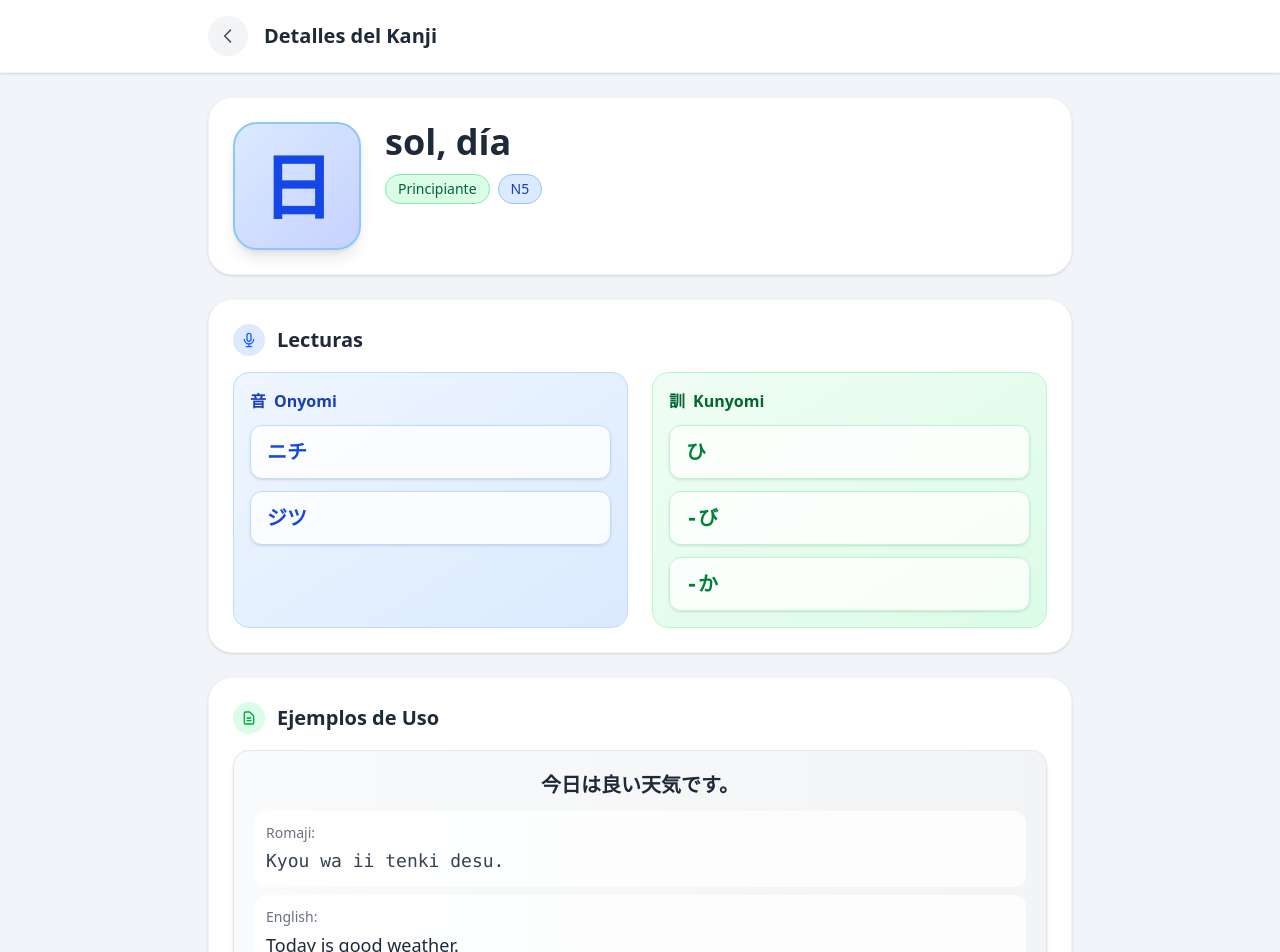
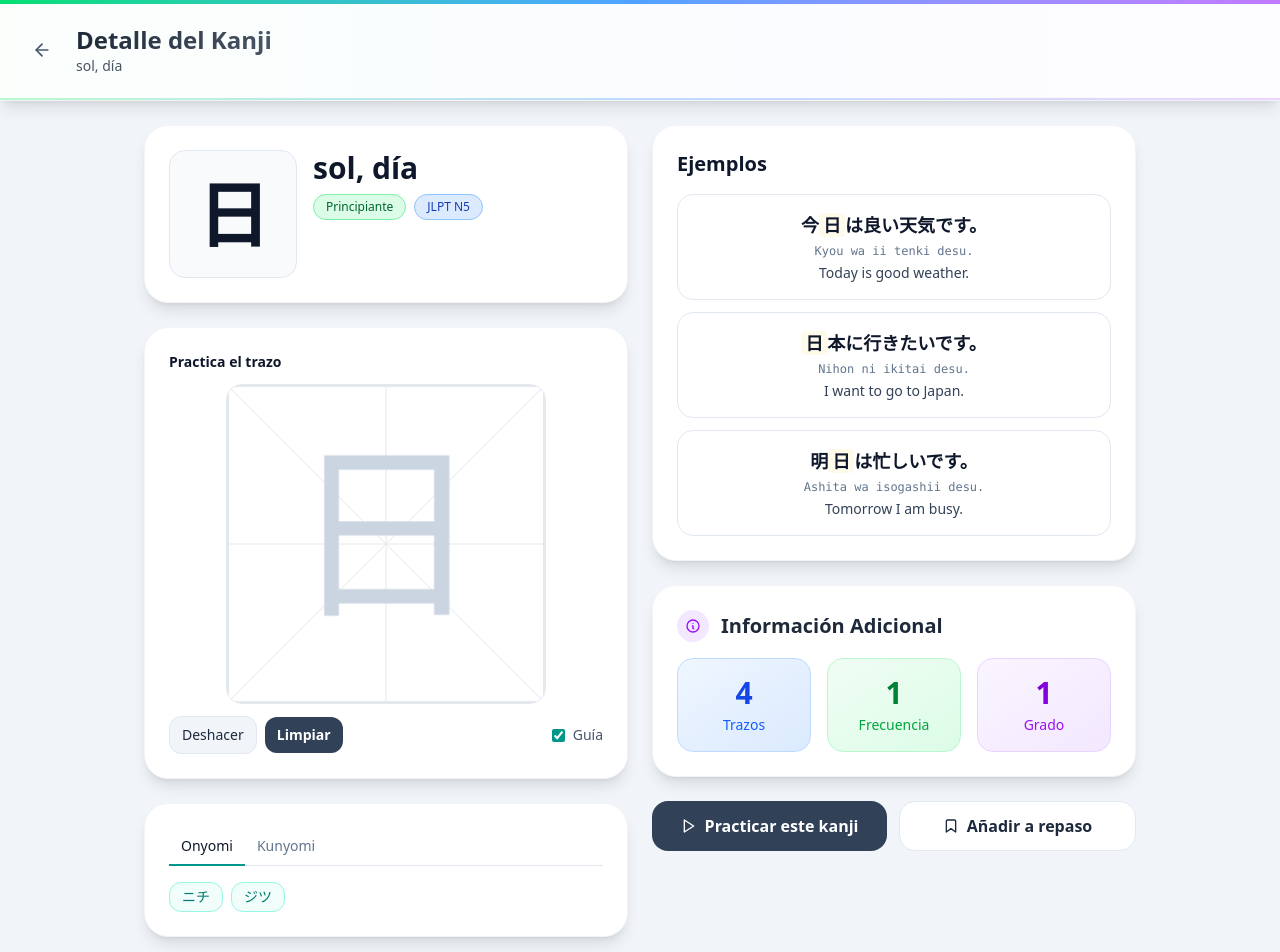
Before and after one commit to NoeOsorio/kanjy-study-app, a React (Vite) app: page /kanji/1 in a window 1280 px wide. Shown: the top 952 px of the page. Built offline with nearby package versions, Linux system fonts and the light colour scheme.

Commit message:
Add KanjiCanvas component for stroke practice and integrate into KanjiDetailPage. Enhance layout with PageHeader and improve kanji display with interactive canvas for drawing strokes. Update reading tabs for better user experience and visual clarity.

```diff
--- /dev/null
+++ b/src/components/KanjiCanvas.tsx
@@ -0,0 +1,209 @@
+import { useEffect, useRef, useState } from 'react';
+
+type Point = { x: number; y: number };
+
+interface KanjiCanvasProps {
+  character: string;
+  size?: number; // CSS pixels
+  defaultShowGrid?: boolean;
+}
+
+export default function KanjiCanvas({ character, size = 300, defaultShowGrid = true }: KanjiCanvasProps) {
+  const guideRef = useRef<HTMLCanvasElement | null>(null);
+  const drawRef = useRef<HTMLCanvasElement | null>(null);
+  const [strokes, setStrokes] = useState<Point[][]>([]);
+  const [isDrawing, setIsDrawing] = useState(false);
+  const [showGrid, setShowGrid] = useState(defaultShowGrid);
+  const currentStrokeRef = useRef<Point[]>([]);
+
+  // Resize both canvases only when size changes
+  useEffect(() => {
+    resizeCanvas(guideRef.current);
+    resizeCanvas(drawRef.current);
+    renderGuide();
+    redrawStrokes();
+    // eslint-disable-next-line react-hooks/exhaustive-deps
+  }, [size]);
+
+  // Re-render guide when character or visibility changes
+  useEffect(() => {
+    renderGuide();
+    // eslint-disable-next-line react-hooks/exhaustive-deps
+  }, [character, showGrid]);
+
+  // Redraw strokes when strokes change
+  useEffect(() => {
+    redrawStrokes();
+  }, [strokes]);
+
+  const resizeCanvas = (canvas: HTMLCanvasElement | null) => {
+    if (!canvas) return;
+    const dpr = window.devicePixelRatio || 1;
+    const desired = size * dpr;
+    if (canvas.width !== desired || canvas.height !== desired) {
+      canvas.width = desired;
+      canvas.height = desired;
+      canvas.style.width = `${size}px`;
+      canvas.style.height = `${size}px`;
+    }
+    const ctx = canvas.getContext('2d');
+    if (ctx) ctx.setTransform(dpr, 0, 0, dpr, 0, 0);
+  };
+
+  const renderGuide = () => {
+    const canvas = guideRef.current;
+    if (!canvas) return;
+    const ctx = canvas.getContext('2d');
+    if (!ctx) return;
+    ctx.clearRect(0, 0, size, size);
+    if (!showGrid) return; // ocultar guía
+    // Fondo
+    ctx.fillStyle = '#ffffff';
+    ctx.fillRect(0, 0, size, size);
+    // Marco
+    ctx.strokeStyle = '#e5e7eb';
+    ctx.lineWidth = 2;
+    ctx.strokeRect(1, 1, size - 2, size - 2);
+    // Guías
+    ctx.strokeStyle = '#e5e7eb';
+    ctx.lineWidth = 1;
+    ctx.beginPath();
+    ctx.moveTo(size / 2, 0);
+    ctx.lineTo(size / 2, size);
+    ctx.moveTo(0, size / 2);
+    ctx.lineTo(size, size / 2);
+    ctx.moveTo(0, 0);
+    ctx.lineTo(size, size);
+    ctx.moveTo(size, 0);
+    ctx.lineTo(0, size);
+    ctx.stroke();
+    // Kanji guía
+    ctx.fillStyle = '#cbd5e1';
+    ctx.textAlign = 'center';
+    ctx.textBaseline = 'middle';
+    const fontSize = size * 0.6;
+    ctx.font = `${fontSize}px 'Noto Sans JP', 'Hiragino Sans', 'Yu Gothic', 'Meiryo', sans-serif`;
+    ctx.fillText(character, size / 2, size / 2 + size * 0.02);
+  };
+
+  const redrawStrokes = () => {
+    const canvas = drawRef.current;
+    if (!canvas) return;
+    const ctx = canvas.getContext('2d');
+    if (!ctx) return;
+    ctx.clearRect(0, 0, size, size);
+    ctx.lineJoin = 'round';
+    ctx.lineCap = 'round';
+    ctx.strokeStyle = 'rgba(15,23,42,0.95)';
+    strokes.forEach(stroke => {
+      if (stroke.length < 2) return;
+      for (let i = 1; i < stroke.length; i++) {
+        const prev = stroke[i - 1];
+        const curr = stroke[i];
+        const dx = curr.x - prev.x;
+        const dy = curr.y - prev.y;
+        const dist = Math.sqrt(dx * dx + dy * dy);
+        const minW = 6;
+        const maxW = 12;
+        const t = Math.min(1, Math.max(0, dist / 12));
+        ctx.lineWidth = maxW - t * (maxW - minW);
+        ctx.beginPath();
+        ctx.moveTo(prev.x, prev.y);
+        ctx.lineTo(curr.x, curr.y);
+        ctx.stroke();
+      }
+    });
+  };
+
+  const pointFromEvent = (e: React.MouseEvent | React.TouchEvent): Point | null => {
+    const canvas = drawRef.current;
+    if (!canvas) return null;
+    const rect = canvas.getBoundingClientRect();
+    const clientX = 'touches' in e ? e.touches[0]?.clientX : (e as React.MouseEvent).clientX;
+    const clientY = 'touches' in e ? e.touches[0]?.clientY : (e as React.MouseEvent).clientY;
+    if (clientX === undefined || clientY === undefined) return null;
+    return { x: clientX - rect.left, y: clientY - rect.top };
+  };
+
+  const handleDown = (e: React.MouseEvent | React.TouchEvent) => {
+    e.preventDefault();
+    const p = pointFromEvent(e);
+    if (!p) return;
+    setIsDrawing(true);
+    currentStrokeRef.current = [p];
+  };
+
+  const handleMove = (e: React.MouseEvent | React.TouchEvent) => {
+    if (!isDrawing) return;
+    const p = pointFromEvent(e);
+    if (!p) return;
+    currentStrokeRef.current.push(p);
+    // Draw incremental only on drawing canvas
+    const canvas = drawRef.current;
+    if (!canvas) return;
+    const ctx = canvas.getContext('2d');
+    if (!ctx) return;
+    const s = currentStrokeRef.current;
+    if (s.length < 2) return;
+    ctx.lineJoin = 'round';
+    ctx.lineCap = 'round';
+    const prev = s[s.length - 2];
+    const curr = s[s.length - 1];
+    const dx = curr.x - prev.x;
+    const dy = curr.y - prev.y;
+    const dist = Math.sqrt(dx * dx + dy * dy);
+    const minW = 6;
+    const maxW = 12;
+    const t = Math.min(1, Math.max(0, dist / 12));
+    ctx.strokeStyle = 'rgba(15,23,42,0.95)';
+    ctx.lineWidth = maxW - t * (maxW - minW);
+    ctx.beginPath();
+    ctx.moveTo(prev.x, prev.y);
+    ctx.lineTo(curr.x, curr.y);
+    ctx.stroke();
+  };
+
+  const handleUp = () => {
+    if (!isDrawing) return;
+    setIsDrawing(false);
+    const stroke = currentStrokeRef.current;
+    currentStrokeRef.current = [];
+    if (stroke.length > 1) setStrokes(prev => [...prev, stroke]);
+  };
+
+  const handleLeave = () => {
+    if (isDrawing) handleUp();
+  };
+
+  const handleClear = () => setStrokes([]);
+  const handleUndo = () => setStrokes(prev => prev.slice(0, -1));
+
+  return (
+    <div className="w-full">
+      <div className="relative mx-auto" style={{ width: size, maxWidth: '100%' }}>
+        {/* Capa de guía */}
+        <canvas ref={guideRef} className="block rounded-2xl border border-slate-200 bg-white" />
+        {/* Capa de dibujo */}
+        <canvas
+          ref={drawRef}
+          className="absolute inset-0 rounded-2xl touch-none select-none"
+          onMouseDown={handleDown}
+          onMouseMove={handleMove}
+          onMouseUp={handleUp}
+          onMouseLeave={handleLeave}
+          onTouchStart={handleDown}
+          onTouchMove={handleMove}
+          onTouchEnd={handleUp}
+        />
+      </div>
+      <div className="mt-3 flex items-center gap-2">
+        <button onClick={handleUndo} className="px-3 py-2 rounded-xl bg-slate-100 hover:bg-slate-200 text-slate-800 text-sm font-medium border border-slate-200">Deshacer</button>
+        <button onClick={handleClear} className="px-3 py-2 rounded-xl bg-slate-700 hover:bg-slate-800 text-white text-sm font-semibold">Limpiar</button>
+        <label className="ml-auto inline-flex items-center gap-2 text-sm text-slate-600 cursor-pointer">
+          <input type="checkbox" className="accent-teal-600" checked={showGrid} onChange={() => setShowGrid(v => !v)} />
+          Guía
+        </label>
+      </div>
+    </div>
+  );
+}
--- a/src/pages/KanjiDetailPage.tsx
+++ b/src/pages/KanjiDetailPage.tsx
@@ -1,13 +1,17 @@
 import { useState, useEffect } from 'react';
 import { useParams, useNavigate } from 'react-router-dom';
+import PageHeader from '../components/PageHeader';
 import { getKanjiById, getKanjiExamples } from '../services/kanjiService';
 import type { Kanji, KanjiExample } from '../types';
+import { FiArrowLeft, FiCopy, FiVolume2, FiPlay, FiBookmark } from 'react-icons/fi';
+import KanjiCanvas from '../components/KanjiCanvas';
 
 export default function KanjiDetailPage() {
   const navigate = useNavigate();
   const { kanjiId } = useParams<{ kanjiId: string }>();
   const [kanji, setKanji] = useState<Kanji | null>(null);
   const [examples, setExamples] = useState<KanjiExample[]>([]);
+  const [activeReadingTab, setActiveReadingTab] = useState<'onyomi' | 'kunyomi'>('onyomi');
 
   useEffect(() => {
     if (kanjiId) {
@@ -72,114 +76,100 @@ export default function KanjiDetailPage() {
 
   return (
     <div className="min-h-screen bg-slate-100">
-      {/* Header con botón de back */}
-      <div className="bg-white shadow-sm border-b border-gray-100">
-        <div className="max-w-4xl mx-auto px-4 py-4">
-          <div className="flex items-center">
-            <button
-              onClick={() => navigate(-1)}
-              className="w-10 h-10 bg-gray-100 hover:bg-gray-200 rounded-full flex items-center justify-center text-gray-600 hover:text-gray-800 transition-colors mr-4"
-            >
-              <svg className="w-5 h-5" fill="none" stroke="currentColor" viewBox="0 0 24 24">
-                <path strokeLinecap="round" strokeLinejoin="round" strokeWidth={2} d="M15 19l-7-7 7-7" />
-              </svg>
+      <PageHeader
+        title="Detalle del Kanji"
+        description={kanji.meaning}
+        leftContent={
+          <button onClick={() => navigate(-1)} className="p-2 rounded-lg text-slate-600 hover:text-slate-900 hover:bg-slate-100">
+            <FiArrowLeft className="w-5 h-5" />
           </button>
-            <h1 className="text-xl font-bold text-gray-800">Detalles del Kanji</h1>
-          </div>
-        </div>
-      </div>
+        }
+      />
 
       {/* Contenido principal */}
-      <div className="max-w-4xl mx-auto px-4 py-6">
-        {/* Header del Kanji */}
-        <div className="bg-white rounded-3xl p-6 mb-6 shadow-sm border border-gray-100">
-          <div className="flex flex-col sm:flex-row items-center sm:items-start space-y-4 sm:space-y-0 sm:space-x-6">
-            <div className="w-24 h-24 sm:w-32 sm:h-32 bg-gradient-to-br from-blue-100 to-indigo-200 rounded-3xl flex items-center justify-center border-2 border-blue-300 shadow-lg">
-              <span className="text-5xl sm:text-6xl lg:text-7xl font-bold text-blue-700">{kanji.character}</span>
+      <div className="max-w-5xl mx-auto px-4 py-6">
+        <div className="grid grid-cols-1 md:grid-cols-2 gap-6 items-start">
+          {/* Columna izquierda: Kanji + Canvas + Lecturas */}
+          <div className="space-y-6">
+            {/* Kanji hero */}
+            <div className="bg-white rounded-3xl p-6 shadow-lg border border-gray-100">
+              <div className="flex items-start gap-4">
+                <div className="w-28 h-28 md:w-32 md:h-32 bg-slate-50 rounded-2xl border border-slate-200 flex items-center justify-center">
+                  <span className="text-6xl md:text-7xl font-semibold text-slate-900">{kanji.character}</span>
                 </div>
-            <div className="text-center sm:text-left">
-              <h2 className="text-2xl sm:text-3xl lg:text-4xl font-bold text-gray-800 mb-3">{kanji.meaning}</h2>
-              <div className="flex flex-wrap justify-center sm:justify-start gap-2">
-                <span className={`px-3 py-1 rounded-full text-sm font-medium border ${getDifficultyColor(kanji.difficulty)}`}>
+                <div className="flex-1">
+                  <h2 className="text-2xl md:text-3xl font-semibold text-slate-900">{kanji.meaning}</h2>
+                  <div className="mt-2 flex flex-wrap gap-2">
+                    <span className={`px-3 py-1 rounded-full text-xs font-medium border ${getDifficultyColor(kanji.difficulty)}`}>
                       {kanji.difficulty === 'beginner' ? 'Principiante' : kanji.difficulty === 'intermediate' ? 'Intermedio' : 'Avanzado'}
                     </span>
-                <span className={`px-3 py-1 rounded-full text-sm font-medium border ${getJLPTLevelColor(kanji.jlptLevel)}`}>
-                  {kanji.jlptLevel}
+                    <span className={`px-3 py-1 rounded-full text-xs font-medium border ${getJLPTLevelColor(kanji.jlptLevel)}`}>
+                      JLPT {kanji.jlptLevel}
                     </span>
                   </div>
                 </div>
               </div>
             </div>
 
-        {/* Lecturas */}
-        <div className="bg-white rounded-3xl p-6 mb-6 shadow-sm border border-gray-100">
-          <h3 className="text-xl font-bold text-gray-800 mb-4 flex items-center">
-            <span className="w-8 h-8 bg-blue-100 rounded-full flex items-center justify-center mr-3">
-              <svg className="w-4 h-4 text-blue-600" fill="none" stroke="currentColor" viewBox="0 0 24 24">
-                <path strokeLinecap="round" strokeLinejoin="round" strokeWidth={2} d="M19 11a7 7 0 01-7 7m0 0a7 7 0 01-7-7m7 7v4m0 0H8m4 0h4m-4-8a3 3 0 01-3-3V5a3 3 0 116 0v6a3 3 0 01-3 3z" />
-              </svg>
-            </span>
-            Lecturas
-          </h3>
-          <div className="grid grid-cols-1 sm:grid-cols-2 gap-6">
-            <div className="bg-gradient-to-br from-blue-50 to-blue-100 rounded-2xl p-4 border border-blue-200">
-              <h4 className="font-bold text-blue-800 mb-3 flex items-center">
-                <span className="mr-2">音</span>
-                Onyomi
-              </h4>
-              <div className="space-y-3">
-                {kanji.readings.onyomi.map((reading, idx) => (
-                  <div key={idx} className="bg-white/80 px-4 py-3 rounded-xl border border-blue-200 shadow-sm">
-                    <span className="font-mono text-xl font-bold text-blue-700">{reading}</span>
+            {/* Canvas de práctica de trazos */}
+            <div className="bg-white rounded-3xl p-6 shadow-lg border border-gray-100">
+              <h3 className="text-sm font-semibold text-slate-900 mb-3">Practica el trazo</h3>
+              <KanjiCanvas character={kanji.character} size={320} />
             </div>
+
+            {/* Lecturas con tabs */}
+            <div className="bg-white rounded-3xl p-6 shadow-lg border border-gray-100">
+              <div className="flex items-center border-b border-slate-200 mb-4">
+                {(['onyomi','kunyomi'] as const).map(tab => (
+                  <button
+                    key={tab}
+                    onClick={() => setActiveReadingTab(tab)}
+                    className={`px-3 py-2 text-sm font-medium -mb-px border-b-2 ${
+                      activeReadingTab === tab ? 'border-teal-600 text-slate-900' : 'border-transparent text-slate-500'
+                    }`}
+                  >
+                    {tab === 'onyomi' ? 'Onyomi' : 'Kunyomi'}
+                  </button>
                 ))}
               </div>
-            </div>
-            <div className="bg-gradient-to-br from-green-50 to-green-100 rounded-2xl p-4 border border-green-200">
-              <h4 className="font-bold text-green-800 mb-3 flex items-center">
-                <span className="mr-2">訓</span>
-                Kunyomi
-              </h4>
-              <div className="space-y-3">
-                {kanji.readings.kunyomi.map((reading, idx) => (
-                  <div key={idx} className="bg-white/80 px-4 py-3 rounded-xl border border-green-200 shadow-sm">
-                    <span className="font-mono text-xl font-bold text-green-700">{reading}</span>
-                  </div>
+              <div className="flex flex-wrap gap-2">
+                {(activeReadingTab === 'onyomi' ? kanji.readings.onyomi : kanji.readings.kunyomi).map((r, idx) => (
+                  <span key={idx} className={`px-3 py-1 rounded-xl font-mono text-sm ${activeReadingTab === 'onyomi' ? 'bg-teal-50 text-teal-700 border border-teal-200' : 'bg-slate-100 text-slate-700 border border-slate-200'}`}>
+                    {r}
+                  </span>
                 ))}
               </div>
             </div>
           </div>
+
+          {/* Columna derecha: Ejemplos + Info + Acciones */}
+          <div className="space-y-6">
+            {/* Ejemplos */}
+            <div className="bg-white rounded-3xl p-6 shadow-lg border border-gray-100">
+              <h3 className="text-xl font-semibold text-slate-900 mb-4">Ejemplos</h3>
+              <div className="space-y-3">
+                {examples.map((ex, idx) => {
+                  const parts = ex.japanese.split(kanji.character);
+                  return (
+                    <div key={idx} className="p-4 rounded-2xl border border-slate-200 bg-white">
+                      <div className="text-lg font-semibold text-slate-900 mb-1 text-center">
+                        {parts.map((p, i) => (
+                          <span key={i}>
+                            {p}
+                            {i < parts.length - 1 && (<span className="bg-amber-50 px-1 rounded">{kanji.character}</span>)}
+                          </span>
+                        ))}
                       </div>
-
-        {/* Ejemplos */}
-        <div className="bg-white rounded-3xl p-6 mb-6 shadow-sm border border-gray-100">
-          <h3 className="text-xl font-bold text-gray-800 mb-4 flex items-center">
-            <span className="w-8 h-8 bg-green-100 rounded-full flex items-center justify-center mr-3">
-              <svg className="w-4 h-4 text-green-600" fill="none" stroke="currentColor" viewBox="0 0 24 24">
-                <path strokeLinecap="round" strokeLinejoin="round" strokeWidth={2} d="M9 12h6m-6 4h6m2 5H7a2 2 0 01-2-2V5a2 2 0 012-2h5.586a1 1 0 01.707.293l5.414 5.414a1 1 0 01.293.707V19a2 2 0 01-2 2z" />
-              </svg>
-            </span>
-            Ejemplos de Uso
-          </h3>
-          <div className="space-y-4">
-            {examples.map((example, idx) => (
-              <div key={idx} className="bg-gradient-to-r from-gray-50 to-gray-100 rounded-2xl p-5 border border-gray-200 shadow-sm">
-                <div className="text-xl font-bold text-gray-800 mb-3 text-center">{example.japanese}</div>
-                <div className="bg-white/80 rounded-xl p-3 mb-2">
-                  <div className="text-sm text-gray-500 mb-1">Romaji:</div>
-                  <div className="font-mono text-lg text-gray-700">{example.romaji}</div>
+                      <div className="text-xs text-slate-500 text-center font-mono">{ex.romaji}</div>
+                      <div className="text-sm text-slate-700 text-center mt-1">{ex.english}</div>
                     </div>
-                <div className="bg-white/80 rounded-xl p-3">
-                  <div className="text-sm text-gray-500 mb-1">English:</div>
-                  <div className="text-lg text-gray-800">{example.english}</div>
-                </div>
-              </div>
-            ))}
+                  );
+                })}
               </div>
             </div>
 
             {/* Información Adicional */}
-        <div className="bg-white rounded-3xl p-6 mb-6 shadow-sm border border-gray-100">
+            <div className="bg-white rounded-3xl p-6 shadow-lg border border-gray-100">
               <h3 className="text-xl font-bold text-gray-800 mb-4 flex items-center">
                 <span className="w-8 h-8 bg-purple-100 rounded-full flex items-center justify-center mr-3">
                   <svg className="w-4 h-4 text-purple-600" fill="none" stroke="currentColor" viewBox="0 0 24 24">
@@ -203,6 +193,18 @@ export default function KanjiDetailPage() {
                 </div>
               </div>
             </div>
+
+            {/* Acciones de práctica */}
+            <div className="flex gap-3">
+              <button className="flex-1 bg-slate-700 hover:bg-slate-800 text-white py-3 rounded-2xl font-semibold flex items-center justify-center gap-2">
+                <FiPlay /> Practicar este kanji
+              </button>
+              <button className="flex-1 bg-white hover:bg-slate-50 text-slate-800 py-3 rounded-2xl font-semibold border border-slate-200 flex items-center justify-center gap-2">
+                <FiBookmark /> Añadir a repaso
+              </button>
+            </div>
+          </div>
+        </div>
       </div>
     </div>
   );
```
Lines whose indentation alone changed are shown as unchanged.
